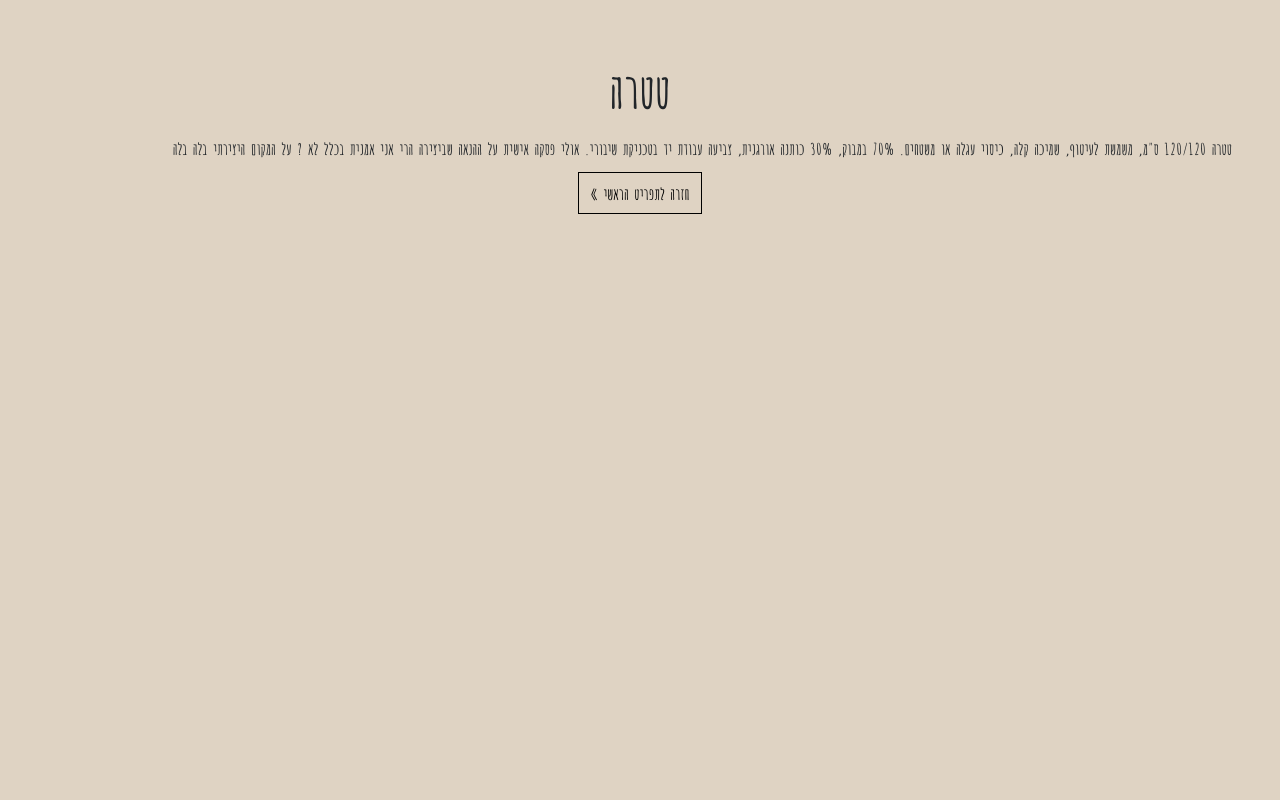
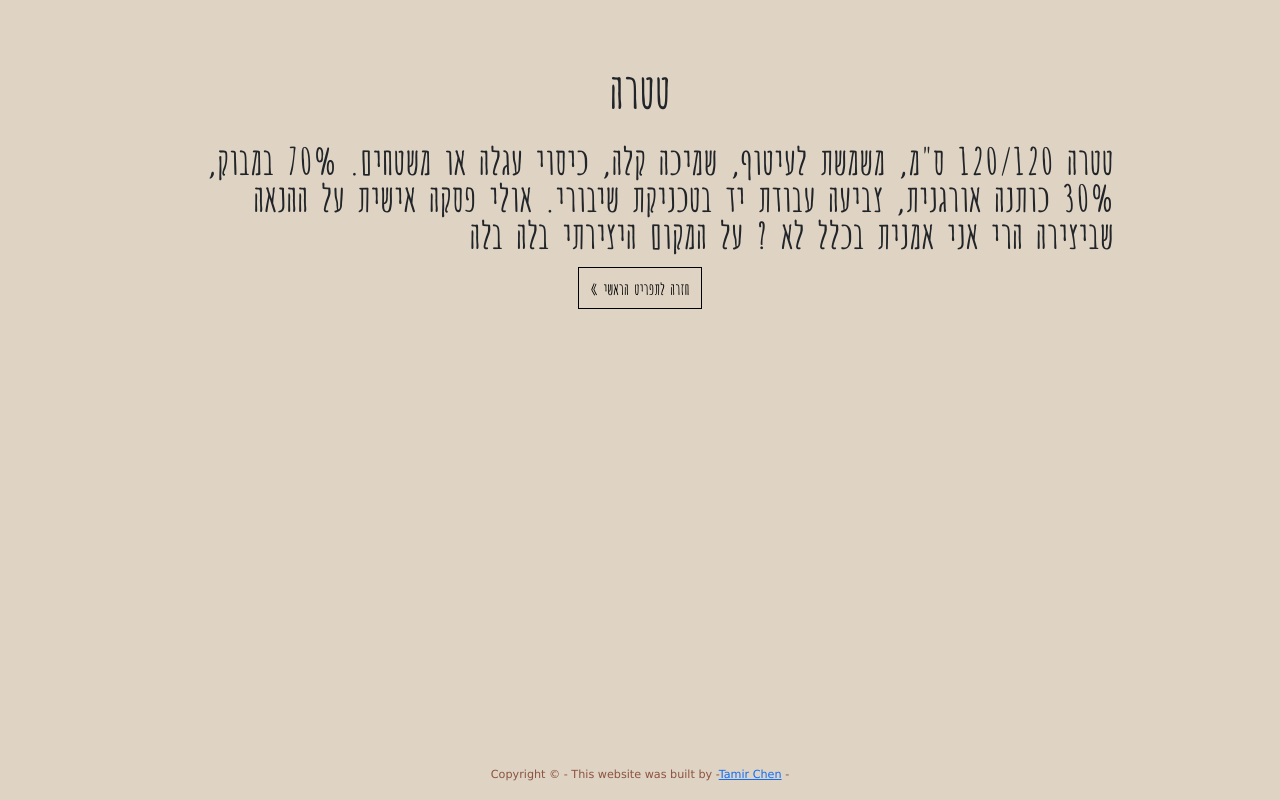
Before and after one commit to tamirchn1/netahauser, a React (Create React App) app: page /Tetra in a window 1280 px wide. Built offline with nearby package versions, Linux system fonts and the light colour scheme.

Commit message:
added copyright

```diff
--- a/public/style.css
+++ b/public/style.css
@@ -78,9 +78,9 @@ p.copyright {
   color: #dfd3c3;
 }
 
-.about-txt {
-  line-height: 1.8;
-  padding: 0 15%;
+.comp-text{
+  font-size: 2.3rem;
+  padding: 0 10%;
 }
 @media screen and (min-width: 480px) {
   .header img {
--- a/src/App.js
+++ b/src/App.js
@@ -1,20 +1,24 @@
-import { BrowserRouter as Router, Route } from "react-router-dom";
+import { BrowserRouter as Router, Route, Switch } from "react-router-dom";
 
 import Home from "./components/Home";
 import PrivateWorkshop from "./components/Privateworkshop";
 import PrivateLesson from "./components/Privatelesson";
 import Workshop from "./components/Workshop";
 import Tetra from "./components/Tetra";
+import Copyright from "./components/Copyright";
 
 function App() {
   return (
     <Router>
       <div className="App">
-        <Route exact path="/" component={Home} />
-        <Route exact path="/PrivateWorkshop" component={PrivateWorkshop} />
-        <Route exact path="/PrivateLesson" component={PrivateLesson} />
-        <Route exact path="/Workshop" component={Workshop} />
-        <Route exact path="/Tetra" component={Tetra} />
+        <Switch>
+          <Route exact path="/" component={Home} />
+          <Route exact path="/PrivateWorkshop" component={PrivateWorkshop} />
+          <Route exact path="/PrivateLesson" component={PrivateLesson} />
+          <Route exact path="/Workshop" component={Workshop} />
+          <Route exact path="/Tetra" component={Tetra} />
+        </Switch>
+        <Copyright />
       </div>
     </Router>
   );
--- a/src/components/Home.jsx
+++ b/src/components/Home.jsx
@@ -1,6 +1,5 @@
 import Header from "./Header"
 import Menu from "./Menu"
-import Copyright from "./Copyright"
 
 
 function Home() {
@@ -8,7 +7,6 @@ function Home() {
    <div className= "mt-1">
        <Header/>
        <Menu/>
-       <Copyright/>
       </div>);
 }
 export default Home;
```
